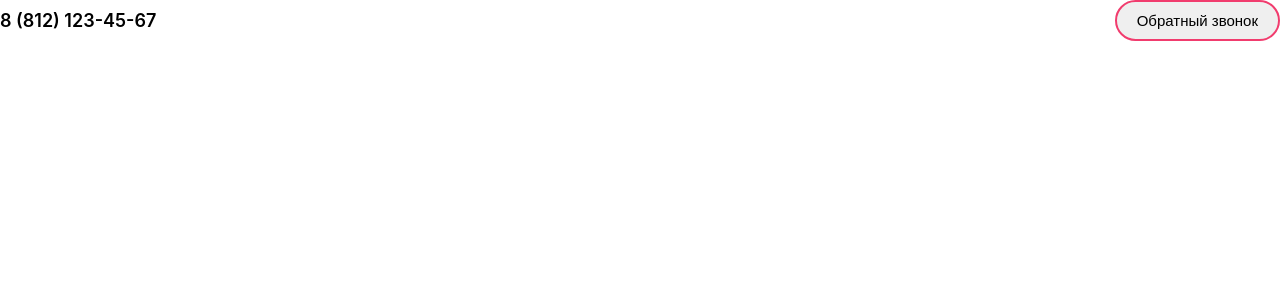
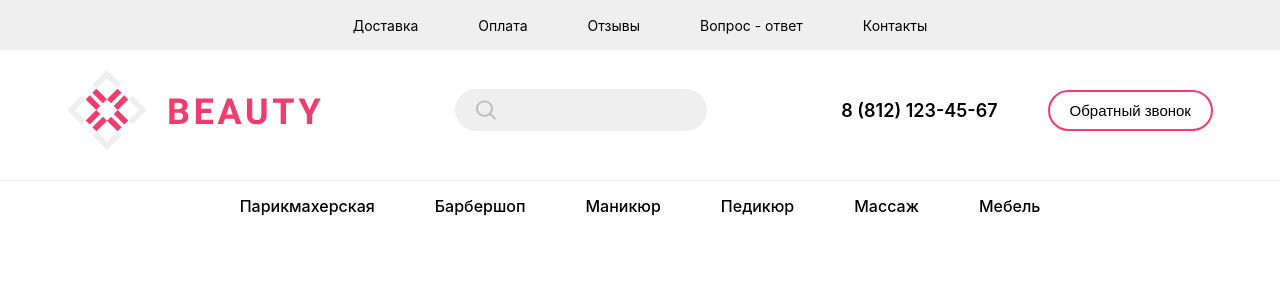
Before and after one commit to Petya-Skripkin/BEAUTY, a React (Create React App) app: page / in a window 1280 px wide. Shown: the top 300 px of the page. Built offline with nearby package versions, Linux system fonts and the light colour scheme.

Commit message:
Создал компонент Header

```diff
--- a/src/components/bell/styles.ts
+++ b/src/components/bell/styles.ts
@@ -9,9 +9,12 @@ export const Content = styled.div`
 `;
 
 export const Button = styled.button`
+  margin-left: 50px;
   padding: 10px 20px;
   border: 2px solid #F13C6E;
   border-radius: 40px;
   font-size: 15px;
+  background-color: rgba(0,0,0,0);
   cursor: pointer;
+  outline: none;
 `;
--- a/src/components/header/header.tsx
+++ b/src/components/header/header.tsx
@@ -1,14 +1,42 @@
 import React from 'react';
 
-import { Content } from './styles';
+import { Content, Menu, LinkContent, Link, Conteiner, Icon, Search, SearchIcon, SearchInput } from './styles';
+import { Bell } from '../index';
+
+interface IMenu {
+  link: string;
+  title: string;
+}
 
 interface IProps {
-  text: string | number;
+  topMenu: IMenu[];
+  bottomMenu: IMenu[];
 }
 
-const Header = ({text}: IProps) => (
+const Header = ({ topMenu, bottomMenu }: IProps) => (
   <Content>
-    {text}
+    <Menu Background='gray'>
+      {topMenu.map(item => (
+        <LinkContent>
+          <Link href={item.link}>{item.title}</Link>
+        </LinkContent>
+      ))}
+    </Menu>
+    <Conteiner>
+      <Icon src='./main-menu.svg' alt='' />
+      <Search>
+        <SearchIcon href='#' target="_blank"></SearchIcon>
+        <SearchInput type='text' />
+      </Search>
+      <Bell />
+    </Conteiner>
+    <Menu>
+      {bottomMenu.map(item => (
+        <LinkContent>
+          <Link href={item.link} size={true} >{item.title}</Link>
+        </LinkContent>
+      ))}
+    </Menu>
   </Content>
 )
 
--- a/src/components/header/styles.ts
+++ b/src/components/header/styles.ts
@@ -1,5 +1,84 @@
-import styled from 'styled-components';
+import styled from "styled-components";
+import { css } from "styled-components";
 
-export const Content = styled.div`
+export const Content = styled.div``;
 
+export const Menu = styled.ul<{ Background?: "white" | "gray" }>`
+  display: flex;
+  justify-content: center;
+  align-items: center;
+  width: 100%;
+  height: 50px;
+  margin: 0;
+  margin-bottom: 20px;
+  padding: 0;
+
+  ${({ Background = "white" }) =>
+    Background == "white"
+      ? css`
+          background-color: white;
+        `
+      : css`
+          background-color: #efefef;
+        `}
 `;
+
+export const LinkContent = styled.li`
+  display: inline-block;
+  cursor: pointer;
+`;
+
+export const Link = styled.a<{size?: boolean}>`
+  padding: 10px 30px;
+  color: black;
+  text-decoration: none;
+
+  ${({ size = false }) =>
+    size
+      ? css`
+          font-size: 16px;
+          font-weight: 550;
+        `
+      : css`
+          font-size: 14px;
+        `}
+`;
+
+export const Conteiner = styled.div`
+  display: flex;
+  justify-content: space-around;
+  align-items: center;
+  padding-bottom: 30px;
+  border-bottom: 1px solid #efefef;
+`;
+
+export const Icon = styled.img`
+  height: 80px;
+`;
+
+export const Search = styled.span`
+  display: flex;
+  justify-content: space-around;
+  align-items: center;
+  width: 220px;
+  height: 40px;
+  padding: 0 15px;
+  border: 1px solid #efefef;
+  border-radius: 40px;
+  background-color: #efefef;
+`;
+
+export const SearchIcon = styled.a`
+  width: 20px;
+  height: 20px;
+  background: url("./search.svg"), no-repeat, 100%;
+  cursor: pointer;
+`;
+
+export const SearchInput = styled.input`
+  width: 80%;
+  font-size: 18px;
+  border: none;
+  background-color: rgba(0, 0, 0, 0);
+  outline: none;
+`;
--- a/src/pages/demo/demo.tsx
+++ b/src/pages/demo/demo.tsx
@@ -2,10 +2,18 @@ import React from 'react';
 
 import * as Components from '../../components';
 
+import {
+  TOP_MENU,
+  BOTTOM_MENU
+ } from './mock';
+
 const Demo = () => (
   <>
-  {/* <Components.Header text= "hello" /> */}
-  <Components.Bell />
+  <Components.Header
+    topMenu= {TOP_MENU}
+    bottomMenu= {BOTTOM_MENU}
+  />
+  {/* <Components.Bell /> */}
   </>
 )
 
--- /dev/null
+++ b/src/pages/demo/mock.ts
@@ -0,0 +1,49 @@
+export const TOP_MENU = [
+  {
+    link: "#",
+    title: "Доставка",
+  },
+  {
+    link: "#",
+    title: "Оплата",
+  },
+  {
+    link: "#",
+    title: "Отзывы",
+  },
+  {
+    link: "#",
+    title: "Вопрос - ответ",
+  },
+  {
+    link: "#",
+    title: "Контакты",
+  },
+];
+
+export const BOTTOM_MENU = [
+  {
+    link: "#",
+    title: "Парикмахерская",
+  },
+  {
+    link: "#",
+    title: "Барбершоп",
+  },
+  {
+    link: "#",
+    title: "Маникюр",
+  },
+  {
+    link: "#",
+    title: "Педикюр",
+  },
+  {
+    link: "#",
+    title: "Массаж",
+  },
+  {
+    link: "#",
+    title: "Мебель",
+  },
+]
```
Also changed, not shown: public/main-menu.svg (added), public/search.svg (added).
